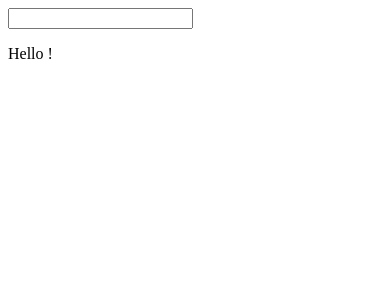
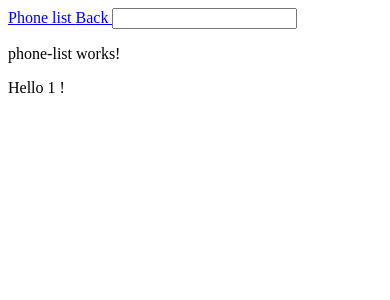
Before and after one commit to JogiJosephGeorge/GrigarysPage, an Angular app: page /phonelist in a window 390 px wide. Before the commit this address led to /. Shown: the top 300 px of the page. Built offline with nearby package versions, Linux system fonts and the light colour scheme.

Commit message:
phonelist & service

```diff
--- a/src/app/AppData.ts
+++ b/src/app/AppData.ts
@@ -1,5 +1,7 @@
 export class AppData {
-   constructor(
-       public name: String
-   ) {}
+  name: string;
+  constructor() {
+    this.name = '';
+     console.log('app data created');
+   }
  }
--- a/src/app/app-routing.module.ts
+++ b/src/app/app-routing.module.ts
@@ -1,7 +1,8 @@
 import { NgModule } from '@angular/core';
 import { RouterModule, Routes } from '@angular/router';
+import { PhoneListComponent } from './phone-list/phone-list.component';
 
-const routes: Routes = [];
+const routes: Routes = [{ path: 'phonelist', component: PhoneListComponent },];
 
 @NgModule({
   imports: [RouterModule.forRoot(routes)],
--- a/src/app/app.component.html
+++ b/src/app/app.component.html
@@ -1,6 +1,9 @@
 
-<input type="text" class="form-control" id="name" required [(ngModel)]="data.name" />
+<a routerLink="/phonelist">
+  Phone list
+</a>
 
+<a routerLink="/">
+  Back
+</a>
 <router-outlet></router-outlet>
-
-<p>Hello {{ data.name }}!</p>
--- a/src/app/app.component.ts
+++ b/src/app/app.component.ts
@@ -8,5 +8,4 @@ import { AppData } from './AppData';
 })
 export class AppComponent {
   title = 'model';
-  data = new AppData('');
-}
+ }
--- a/src/app/app.module.ts
+++ b/src/app/app.module.ts
@@ -4,10 +4,12 @@ import { FormsModule } from '@angular/forms';
 
 import { AppRoutingModule } from './app-routing.module';
 import { AppComponent } from './app.component';
+import { PhoneListComponent } from './phone-list/phone-list.component';
 
 @NgModule({
   declarations: [
-    AppComponent
+    AppComponent,
+    PhoneListComponent
   ],
   imports: [
     BrowserModule,
--- /dev/null
+++ b/src/app/phone-data.service.ts
@@ -0,0 +1,11 @@
+import { Injectable } from '@angular/core';
+import { AppData } from './AppData';
+
+@Injectable({
+  providedIn: 'root'
+})
+export class PhoneDataService {
+
+  data: AppData
+  constructor() { this.data = new AppData(); }
+}
--- /dev/null
+++ b/src/app/phone-list/phone-list.component.html
@@ -0,0 +1,5 @@
+<input type="text" class="form-control" id="name" required [(ngModel)]="data.name" />
+
+<p>phone-list works!</p>
+
+<p>Hello 1 {{ data.name }}!</p>
--- /dev/null
+++ b/src/app/phone-list/phone-list.component.ts
@@ -0,0 +1,21 @@
+import { Component, OnInit } from '@angular/core';
+import { AppData } from '../AppData';
+import { PhoneDataService } from '../phone-data.service';
+
+@Component({
+  selector: 'app-phone-list',
+  templateUrl: './phone-list.component.html',
+  styleUrls: ['./phone-list.component.css']
+})
+export class PhoneListComponent implements OnInit {
+
+  data:AppData
+  constructor(service: PhoneDataService)
+  {
+    this.data = service.data;
+  }
+
+  ngOnInit(): void {
+  }
+
+}
```
Also changed, not shown: src/app/phone-list/phone-list.component.css (added), 2 other files (tests, documents, lock files or other folders).
